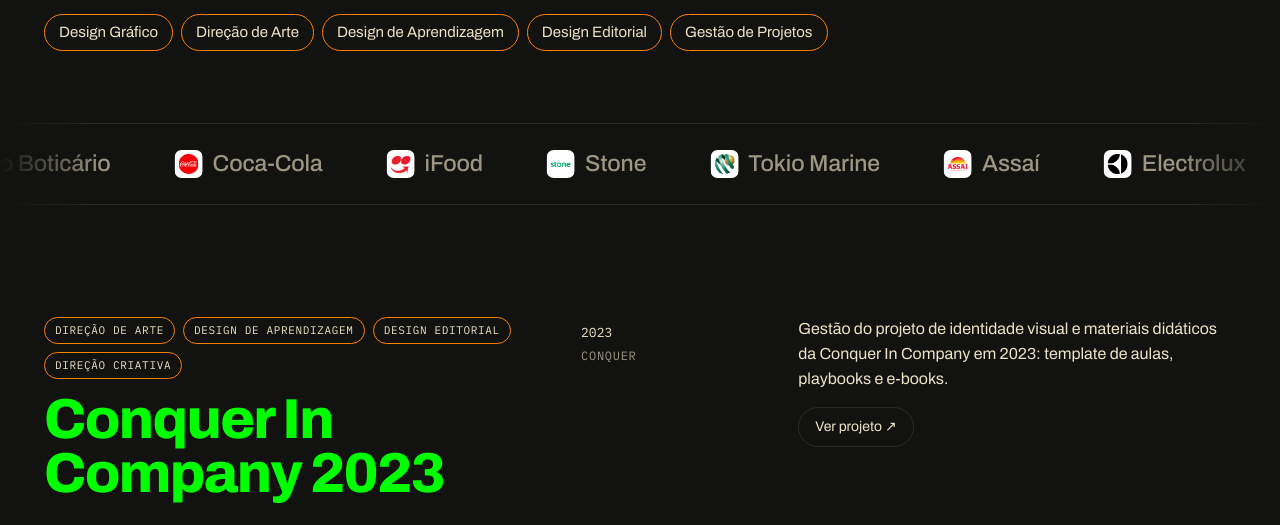
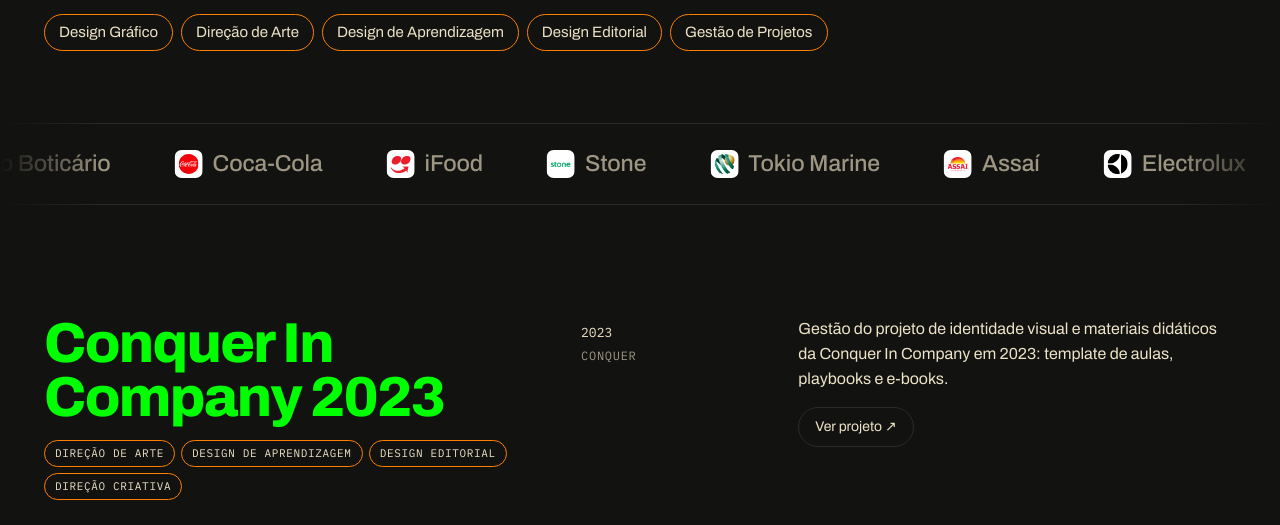
Before and after one commit to mpronunciato/mpronunciato.github.io, a plain HTML site: page index.html in a window 1280 px wide. Shown: the part 407-932 px from the top of the page. Drawn offline with Linux system fonts and the light colour scheme.

Commit message:
Add files via upload

```diff
--- a/index.html
+++ b/index.html
@@ -122,6 +122,8 @@ nav a[aria-current="page"]{color:var(--fg);border-color:var(--line)}
 .proj{display:grid;gap:28px;padding-block:clamp(36px,5vw,64px) 0}
 .proj-head{display:grid;grid-template-columns:minmax(0,1.5fr) minmax(0,.55fr) minmax(0,1.3fr);gap:20px 32px;align-items:start}
 @media (max-width:900px){.proj-head{grid-template-columns:1fr}}
+.proj-head .proj-title{margin:0}
+.proj-head .tags{margin-top:16px;gap:6px}
 .proj-head .tags li{font-family:var(--mono);font-size:11px;text-transform:uppercase;letter-spacing:.06em;padding:4px 10px}
 .proj-title{color:var(--accent);font-weight:800;font-stretch:118%;font-size:clamp(1.9rem,4.4vw,3.8rem);line-height:.95;letter-spacing:-.03em;margin:14px 0 0;text-wrap:balance}
 .proj-title a:hover{text-decoration:underline;text-underline-offset:6px;text-decoration-thickness:2px}
@@ -698,8 +700,8 @@ function portfolio(){
       <article class="proj">
         <div class="proj-head wrap">
           <div>
+            <h2 class="proj-title"><a href="#${p.slug}">${esc(p.titulo)}</a></h2>
             <ul class="tags">${p.areas.map(a => `<li>${esc(a)}</li>`).join("")}</ul>
-            <h2 class="proj-title"><a href="#${p.slug}">${esc(p.titulo)}</a></h2>
           </div>
           <div class="proj-meta"><span class="yr">${esc(p.ano)}</span><span class="label">${esc(p.cliente)}</span></div>
           <div class="proj-desc">
```
